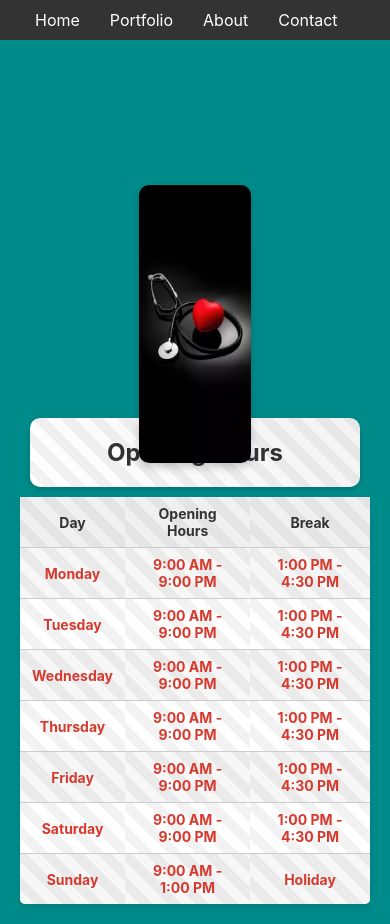
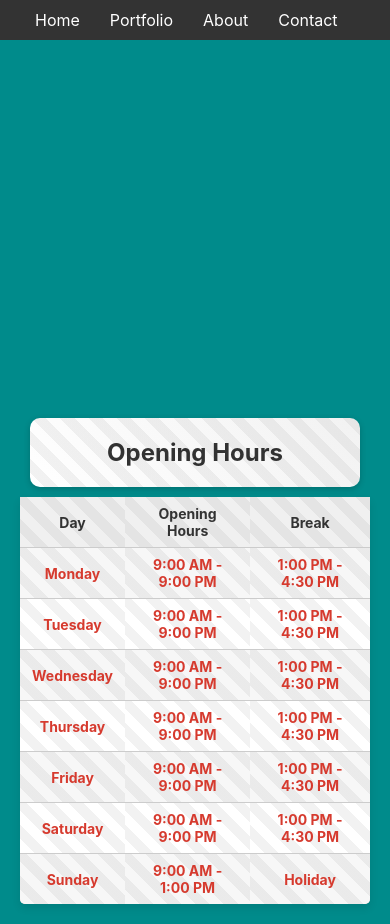
Before and after one commit to umangrathod11/docter-web, a React (Create React App) app: page /about in a window 390 px wide. Built offline with nearby package versions, Linux system fonts and the light colour scheme.

Commit message:
add a project

```diff
--- a/src/About.css
+++ b/src/About.css
@@ -157,9 +157,7 @@ table {
   }
 
 .about-img{
-  display: block;
-  margin: auto;
-
+  display: none;
 }
 
   table {
```
